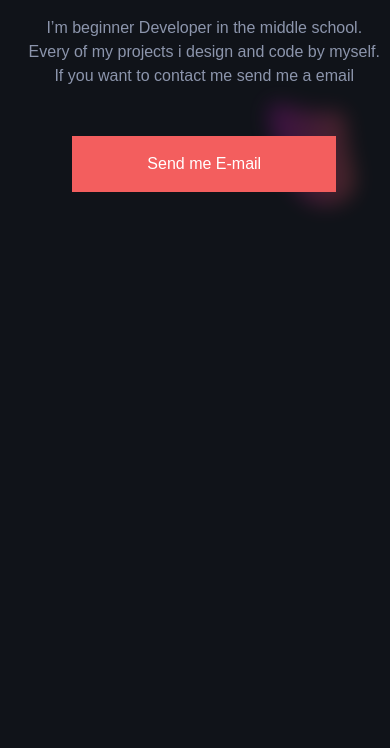
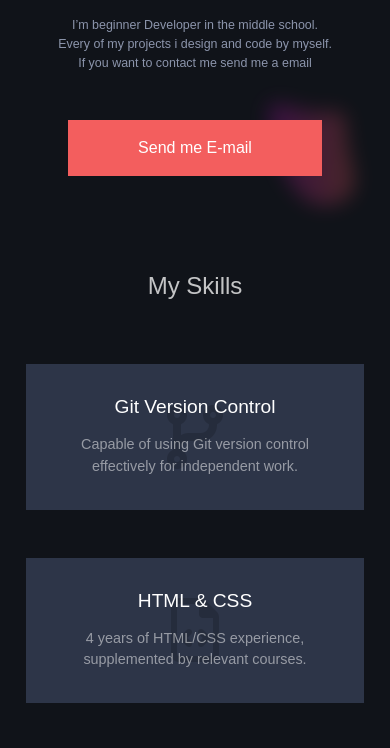
Before and after one commit to kxGeou/Portfolio_website_rwd, a plain HTML site: page mainhtml.html in a window 390 px wide. Shown: the part 188-936 px from the top of the page. Before the commit the page ends 844 px from the top, so only its background shows below. Drawn offline with Linux system fonts and the light colour scheme; a web font is replaced by a local one.

Commit message:
My skills section with responsive design

```diff
--- a/mainhtml.html
+++ b/mainhtml.html
@@ -71,6 +71,43 @@
             <button ><a href="#">Send me E-mail</a></button>
         </div>
     </header>
+    <main class="main">
+        <section class="mySkills">
+            <h2>My Skills</h2>
+            <div class="mySkillsBox">
+            <div class="skillBox">
+                <i class="fa-solid fa-code-branch"></i>
+                <h3>Git Version Control</h3>
+                <p>Capable of using Git version control effectively for independent work.</p>
+            </div>
+            <div class="skillBox">
+                <i class="fa-regular fa-file-code"></i>
+                <h3>HTML & CSS</h3>
+                <p>4 years of HTML/CSS experience, supplemented by relevant courses.</p>
+            </div>
+            <div class="skillBox">
+                <i class="fa-brands fa-bootstrap"></i>
+                <h3>Tailwind & Bootstrap</h3>
+                <p>Capable of using Tailwind and Bootstrap at a standard level enhance web development.</p>
+            </div>
+            <div class="skillBox">
+                <i class="fa-brands fa-sass"></i>
+                <h3>SASS</h3>
+                <p>Advanced proficiency in SASS usage for efficient and scalable CSS styling.</p>
+            </div>
+            <div class="skillBox">
+                <i class="fa-regular fa-object-group"></i>
+                <h3>Figma & UI Design</h3>
+                <p>Basic proficiency in Figma usage and standard level of UI design skills.</p>
+            </div>
+            <div class="skillBox">
+                <i class="fa-brands fa-js"></i>
+                <h3>JavaScript</h3>
+                <p>Basic proficiency in JavaScript programming, capable of implementing simple scripts.</p>
+            </div>
+            </div>
+        </section>
+    </main>
 
 </div>
 </body>
--- a/sass/generalStyles.scss
+++ b/sass/generalStyles.scss
@@ -2,12 +2,15 @@
 @use "./blobb/blob.scss";
 @use "./navigation/navigation";
 @use "./header/header.scss";
+@use "./skills/mySkills";
 * {
     margin: 0;
     padding: 0;
     box-sizing: border-box;
 }
-
+* {
+    color: #fff;
+}
 a {
     text-decoration: none;
 }
--- a/sass/header/_header.scss
+++ b/sass/header/_header.scss
@@ -50,7 +50,7 @@
          flex-direction: column;
          align-items: start;
          margin-top: 10%;
-        padding-left: 5%;
+         padding:0 2rem 0 2rem;
          button {
              width: 17rem;
              height: 4rem;
@@ -64,7 +64,6 @@
          font-size: 1.3rem;
      }
  }
-
  @media (max-width: 700px ) {
      .title_section {
          button {
@@ -81,11 +80,11 @@
          line-height: calc(100% * 1.5);
      }
  }
-
  @media (max-width: 575px) {
      .title_section {
          margin-top: 15%;
          align-items: center;
+         padding: 0 1rem 0 1rem;
          button {
              margin-top: 1rem;
              width: 75%;
@@ -101,7 +100,6 @@
          text-align: center;
      }
  }
-
  @media (max-width: 460px ){
      .title_section {
          margin-top: 25%;
@@ -114,7 +112,15 @@
          font-size: 1rem;
      }
  }
-@media (max-width: 320px ) {
+ @media (max-width: 400px) {
+     .welcome_desc {
+         font-size: 0.78rem;
+     }
+ }
+ @media (max-width: 330px ) {
+    .welcome_title {
+        font-size: 1.9rem;
+    }
      .title_section {
          button {
              margin-top: 0.50rem;
--- a/sass/navigation/_navigation.scss
+++ b/sass/navigation/_navigation.scss
@@ -5,9 +5,9 @@
     align-items: center;
     justify-content: right;
     margin-top: 2.5%;
-    gap: 3rem;
     font-size: 1rem;
     a {
+        margin-left: 2rem;
         color: Res.$textColorWhite;
         transition: color 0.5s ease;
     }
@@ -37,7 +37,11 @@
     background: rgba(255, 255, 255, 0.1);
     backdrop-filter: blur(15px);
 }
-
+@media (max-width: 1400px) {
+    .navigation {
+        padding:0 2rem 0 2rem;
+    }
+}
 @media (max-width: 950px) {
     .nav_links {
         display: none;
--- /dev/null
+++ b/sass/skills/_mySkills.scss
@@ -0,0 +1,137 @@
+@use "../resources" as Res;
+
+.mySkills {
+    margin-top: 12rem;
+    // background-color: red;
+
+    h2 {
+        position: relative;
+        font-weight: normal;
+        font-size: 2.5rem;
+        margin-bottom: 7%;
+    }
+    h2::before {
+        content: "";
+        position: absolute;
+        top: 120%;
+        width: 6rem;
+        left: 0;
+        height: 5px;
+        border-radius: 2px;
+        background: linear-gradient(
+          120deg,
+          Res.$gradientOrangeSecond,
+          Res.$gradientPinkSecond
+        );
+      }
+}
+.mySkillsBox {
+    display: grid;
+    margin: 0 auto;
+    max-width: 1400px;
+    gap: 3rem;
+    grid-template-columns: repeat(auto-fit,minmax(26.5rem,1fr));
+}
+.skillBox {
+    position: relative;
+    display: flex;
+    flex-direction: column;
+    justify-content: center;
+    width: 100%;
+    height: 100%;
+    padding: 2rem;
+    background-color: Res.$secondaryColor;
+    i {
+        position: absolute;
+        top: 20%;
+        right: 15%;
+        margin-bottom: 0.5rem;
+        font-size: 7rem;
+        color: Res.$mainColor;
+        opacity: 25%;
+    }
+
+    h3{
+        font-weight: normal;
+        font-size: 1.5rem;
+        margin-bottom: 1rem;
+        z-index: 1;
+    }
+    p {
+        line-height: calc(100% * 1.5);
+        font-size: 1.2rem;
+        opacity: 50%;
+        z-index: 1;
+    }
+}
+
+@media (max-width: 1400px ) {
+    .mySkills {
+        padding:0 2rem 0 2rem;
+    }
+    .mySkillsBox {
+        row-gap: 3rem;
+        grid-template-columns: repeat(auto-fit,minmax(20rem,1fr));
+    }
+    .skillBox {
+        h3 {
+            font-size: 1.4rem;
+        }
+        p {
+            font-size: 1.1rem;
+        }
+    }
+}
+
+@media (max-width: 770px) {
+    .mySkills {
+        h2 {
+            margin-bottom: 4rem;
+            font-size: 2rem;
+        }
+    }
+    .skillBox {
+        i {
+            font-size: 5rem;
+            top: 50%;
+            left: 75%;
+            transform: translate(0, -50%);
+        }
+    }
+}
+
+@media (max-width: 460px) {
+    .mySkillsBox {
+        display: flex;
+        justify-content: center;
+        align-items: center;
+        flex-direction: column;
+    }
+    .mySkills {
+        margin-top: 6rem;
+        padding: 0 1rem 0 1rem;
+        h2 {
+            font-size: 1.5rem;
+            text-align: center;
+            opacity: 75%;
+        }
+        h2::before {
+            display: none;
+        }
+    }
+    .skillBox {
+        text-align: center;
+        i {
+            top: 50%;
+            left: 50%;
+            transform: translate(-50%,-50%);
+            font-size: 4rem;
+        }
+        h3{
+            font-size: 1.2rem;
+        }
+        p {
+            font-size: 0.90rem;
+        }
+    }
+}
```
Also changed, not shown: sass/generalStyles.css, 1 other file. Lines whose indentation alone changed are shown as unchanged.
